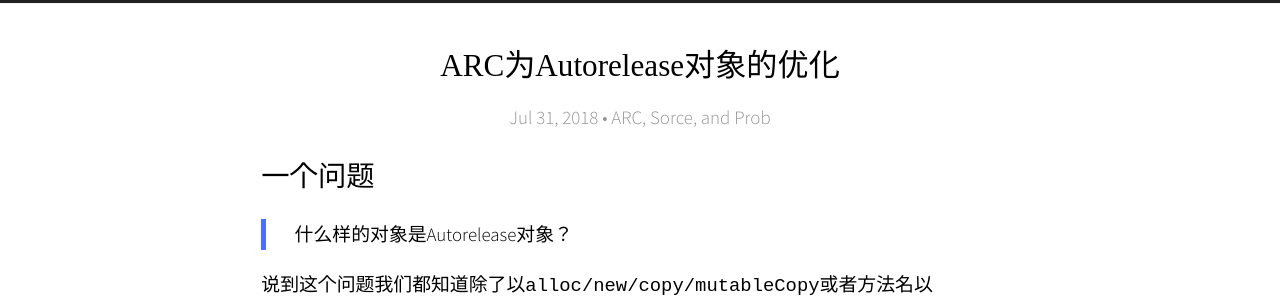
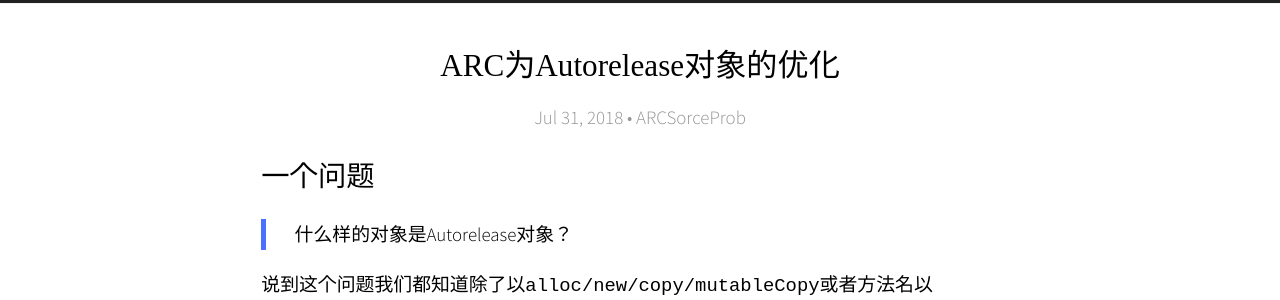
Before and after one commit to Khala-wan/Khala-wan.github.io, a Jekyll site: the page built from _posts/2018-08-13-ARC为Autorelease对象的优化.md, in a window 1280 px wide and 900 px high. Shown: the part 181-481 px from the top of the window. Built offline with Jekyll 4.4.1, drawn with Linux system fonts in a browser that asks for light colours; some web fonts are replaced; comment, search, counter and statistics services are not loaded.

Commit message:
update cate

```diff
--- a/_posts/2018-08-13-ARC为Autorelease对象的优化.md
+++ b/_posts/2018-08-13-ARC为Autorelease对象的优化.md
@@ -1,7 +1,7 @@
 ---
 title:  "ARC为Autorelease对象的优化"
 date:   2018-07-31 15:13:21
-categories: ARC Sorce Prob
+categories: ARCSorceProb
 ---
 
 ## 一个问题
```
